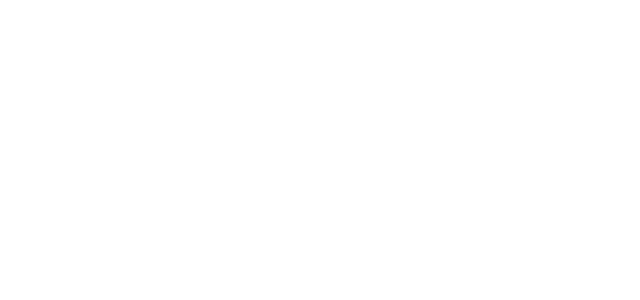
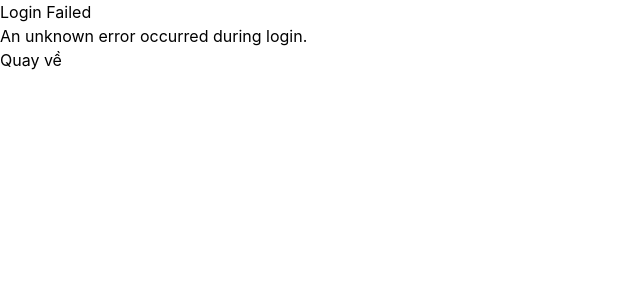
Before and after one commit to ChauTienPro10/codeGymUI, a React (Create React App) app: page /oauth-fail in a window 1280 px wide. Before the commit this address had no page. Shown: the top 300 px of the page, without its empty margins (0-640 px from the left). Built offline with nearby package versions, Linux system fonts and the light colour scheme.

Commit message:
add oauth google

```diff
--- a/src/App.tsx
+++ b/src/App.tsx
@@ -7,6 +7,7 @@
 import SignUp from './signup/signup';
 import LeetCode from './leet_code/leetCode';
 import OAuthSuccess from './login/oauth-success';
+import OAuthFail from './login/oauth-fail';
 
 const App: React.FC = () => {
   return (
@@ -18,8 +19,10 @@
           <Route path="signup" element={<SignUp />} /> {/* /editor */}
           <Route path="editor/:id" element={<CodeEditor />} /> {/* /editor */}
           <Route path='leet-codes' element={<LeetCode />} />
-            <Route path='oauth-success' element={<OAuthSuccess />} />
+          <Route path='oauth-success' element={<OAuthSuccess />} />
+
         </Route>
+        <Route path='oauth-fail' element={<OAuthFail />} />
       </Routes>
     </BrowserRouter>
   );
--- a/src/login/login.tsx
+++ b/src/login/login.tsx
@@ -6,7 +6,7 @@
 import { useNavigate } from 'react-router-dom';
 import { FaGithub } from "react-icons/fa";
 import { FaGoogle } from "react-icons/fa";
-import { useLoginByGithub } from '../services/Oauth2Services';
+import { useLoginByGithub, useLoginGoogle } from '../services/Oauth2Services';
 
 const Login: React.FC = () => {
   const navigate = useNavigate();
@@ -16,6 +16,7 @@
   const { login, loading } = useLogin();
 
   const { loginByGithub } = useLoginByGithub();
+  const {loginByGoogle} = useLoginGoogle();
 
   const handleSubmit = async (e: React.FormEvent) => {
     e.preventDefault();
@@ -98,10 +99,10 @@
           </p>
 
           <div className="flex items-center justify-center space-x-4">
-            <button className="p-2 border rounded-full hover:bg-gray-100">
-              <FaGithub onClick={() => loginByGithub()} className="text-xl" />
+            <button onClick={() => loginByGithub()} className="p-2 border rounded-full hover:bg-gray-100">
+              <FaGithub  className="text-xl" />
             </button>
-            <button className="p-2 border rounded-full hover:bg-gray-100">
+            <button onClick={() => loginByGoogle()} className="p-2 border rounded-full hover:bg-gray-100">
               <FaGoogle className="text-xl text-red-500" />
             </button>
           </div>
--- /dev/null
+++ b/src/login/oauth-fail.tsx
@@ -0,0 +1,29 @@
+import React, { useEffect, useState } from 'react';
+import { useLocation, useNavigate } from 'react-router-dom';
+
+
+const OAuthFail: React.FC = () => {
+  const location = useLocation();
+  const [error, setError] = useState<string | null>(null);
+
+  useEffect(() => {
+    const params = new URLSearchParams(location.search);
+    const err = params.get('error');
+    setError(err);
+  }, [location.search]);
+
+  return (
+    <div>
+      <h2>Login Failed</h2>
+      {error ? (
+        <p>Error: {error}</p>
+      ) : (
+        <p>An unknown error occurred during login.</p>
+      )}
+
+      <button>Quay về</button>
+    </div>
+  );
+};
+
+export default OAuthFail;
--- a/src/login/oauth-success.tsx
+++ b/src/login/oauth-success.tsx
@@ -1,5 +1,6 @@
 import React, { useEffect } from 'react';
 import { useLocation, useNavigate } from 'react-router-dom';
+import { CustomUser } from '../model/User';
 
 const OAuthSuccess: React.FC = () => {
   const location = useLocation();
@@ -8,19 +9,35 @@
   useEffect(() => {
   const params = new URLSearchParams(location.search);
   const token = params.get('token');
+  const name = params.get('name');
+  const idParam = params.get('id');
+
+  const parsedId = idParam && !isNaN(Number(idParam)) ? Number(idParam) : null;
+
+  const user: CustomUser = {
+    id: parsedId,
+    username: '', // có thể set sau nếu cần
+    name: name ?? '',
+    jwt: token ?? '',
+  };
 
   if (token) {
-      // Lưu token vào localStorage hoặc context
     localStorage.setItem('token', token);
+    localStorage.setItem('user', JSON.stringify(user));
 
-      // Xóa token khỏi URL để sạch sẽ, tránh lộ token
+    // Xoá các param khỏi URL
     params.delete('token');
+    params.delete('id');
+    params.delete('name');
+
     navigate({ search: params.toString() }, { replace: true });
   } else {
-      // Nếu không có token, có thể chuyển hướng về trang đăng nhập hoặc home
     navigate('/', { replace: true });
+    window.location.reload();
+
   }
-  }, [location, navigate]);
+}, [location.search, navigate]);
+
 
   return (
     <div>
--- a/src/model/User.ts
+++ b/src/model/User.ts
@@ -1,7 +1,7 @@
 import { useState, useEffect } from "react";
 
 export interface CustomUser {
-  id: number;
+  id: number | null;
   name: string;
   username: string;
   jwt: string;
--- a/src/services/Oauth2Services.tsx
+++ b/src/services/Oauth2Services.tsx
@@ -10,3 +10,12 @@
 
   return { loginByGithub };
 }
+
+export function useLoginGoogle() {
+  const loginByGoogle = () => {
+    const GOOGLE_AUTH_URL = `${SERVER_URL}/oauth/google/authorize`;
+    window.location.href = GOOGLE_AUTH_URL;
+  };
+
+  return { loginByGoogle };
+}
```
Lines whose indentation alone changed are shown as unchanged.
